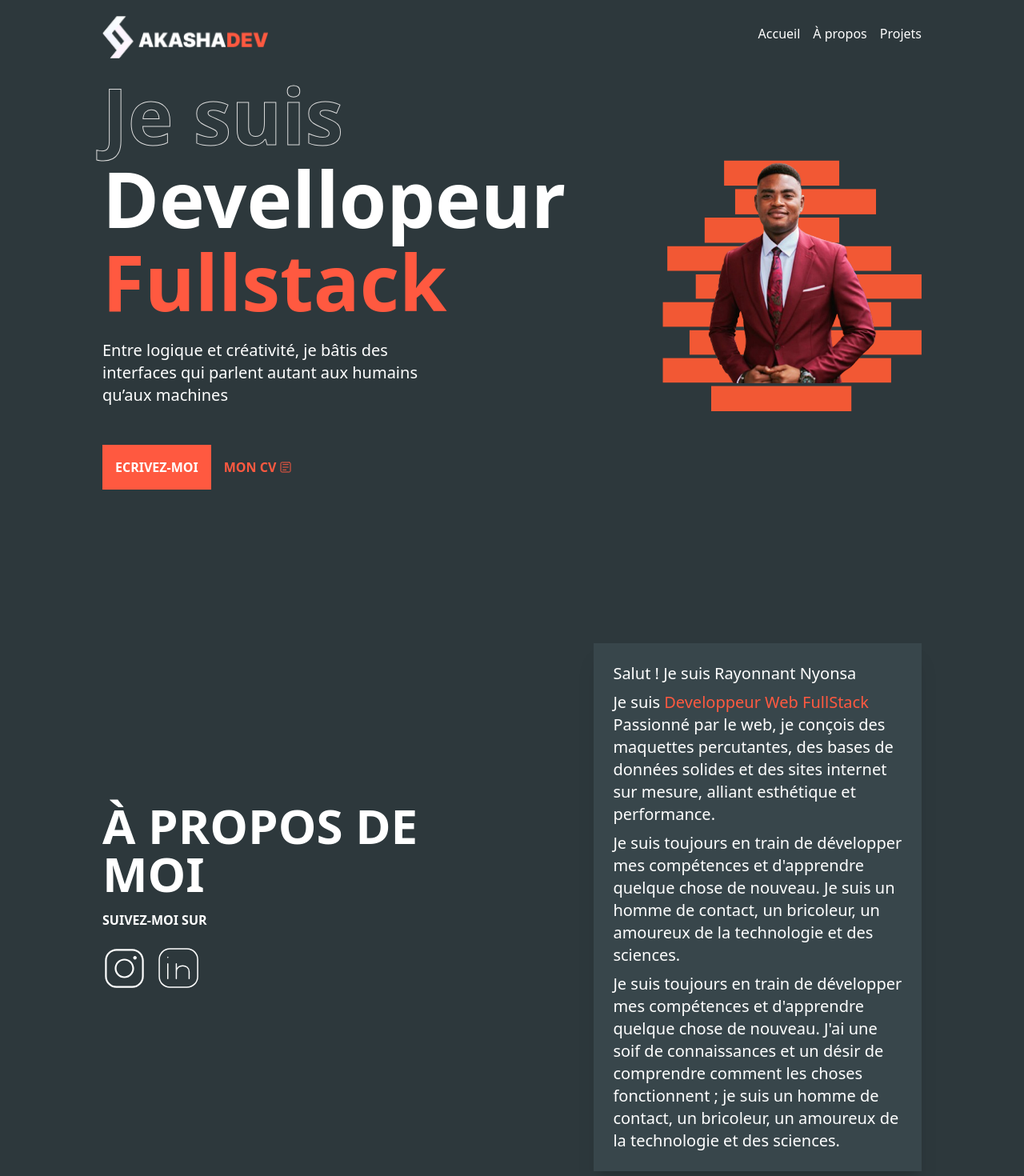
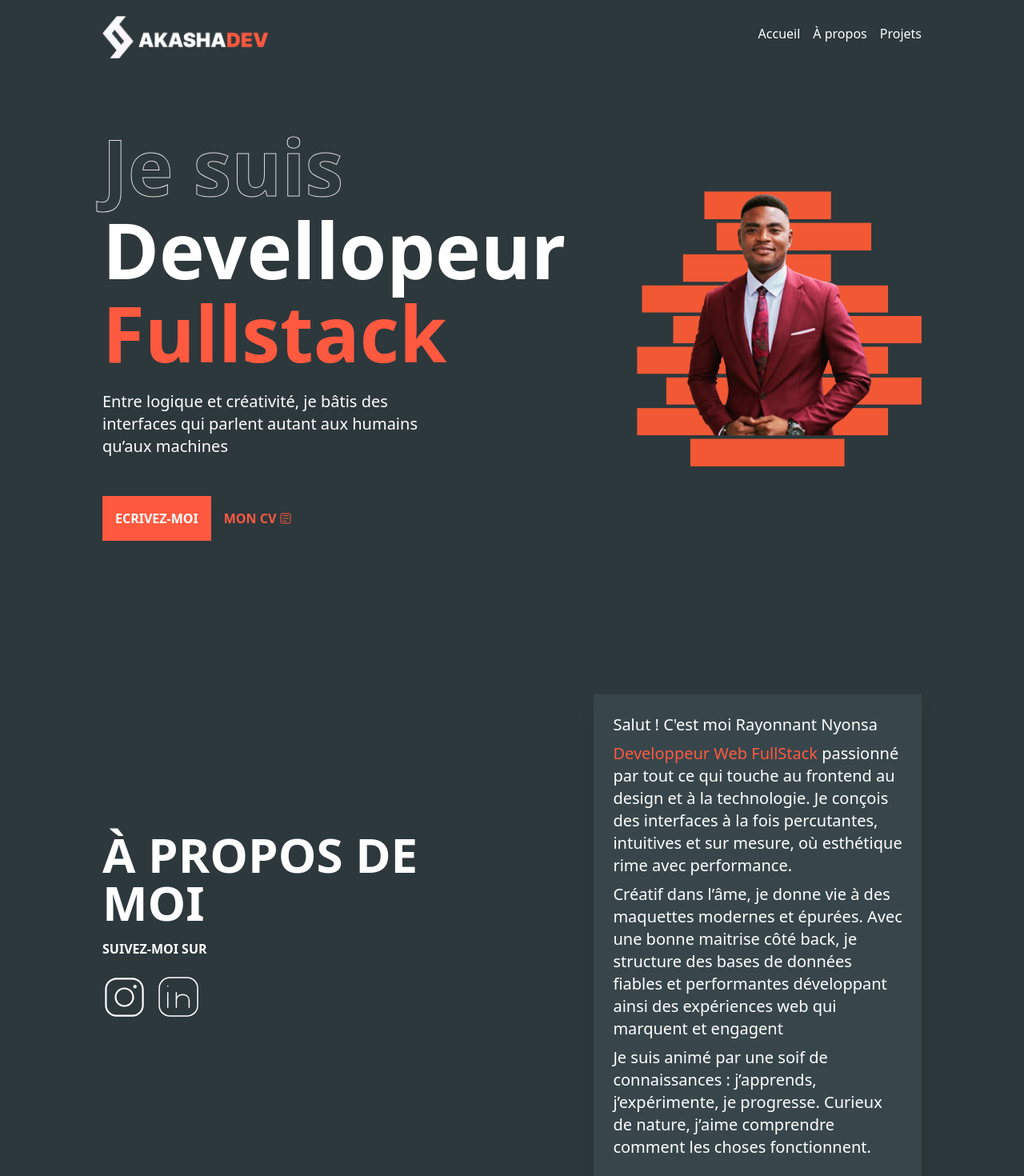
Before and after one commit to Rayonnantakasha/Rayonnant_portfolio_React, a React (Vite) app: page / in a window 1280 px wide. Shown: the top 1470 px of the page at 80% size. Built offline with nearby package versions, Linux system fonts and the light colour scheme.

Commit message:
Breaking change: add modification with form

```diff
--- a/src/components/About.tsx
+++ b/src/components/About.tsx
@@ -21,14 +21,13 @@ function About() {
                 </div>
             </div>
               <div className="bg-[#38464B] lg:text-start lg:w-[40%] w-full lg:p-6 p-2 shadow-xl backdrop-opacity-60">
-                 <p className="lg:text-xl text-lg pb-2">Salut ! Je suis  Rayonnant  Nyonsa</p>
-                 <p className="lg:text-xl text-lg w-full lg:w-md pb-2">Je suis <span className="text-[#ff5940]">Developpeur Web FullStack</span> Passionné par le web, je conçois des maquettes percutantes, des bases de données solides et des sites internet sur mesure, alliant esthétique et performance.</p>
-                 <p className="lg:text-xl text-lg w-full lg:w-md pb-2">Je suis toujours en train de développer mes compétences et d'apprendre quelque chose de nouveau. Je suis un homme de contact, un bricoleur, un amoureux de la technologie et des sciences.</p>
+                 <p className="lg:text-xl text-lg pb-2">Salut ! C'est moi Rayonnant  Nyonsa</p>
+                 <p className="lg:text-xl text-lg w-full lg:w-md pb-2"><span className="text-[#ff5940]">Developpeur Web FullStack</span> passionné par tout ce qui touche au frontend au design et à la technologie. Je conçois des interfaces à la fois percutantes, intuitives et sur mesure, où esthétique rime avec performance.</p>
+                 <p className="lg:text-xl text-lg w-full lg:w-md pb-2">Créatif dans l’âme, je donne vie à des maquettes modernes et épurées. Avec une bonne maitrise côté back, je structure des bases de données fiables et performantes développant ainsi des expériences web qui marquent et engagent</p>
                  <p className="lg:text-xl text-lg w-full lg:w-md">
-                  Je suis toujours en train de développer mes compétences et d'apprendre quelque chose de nouveau.
-                  J'ai une soif de connaissances et un désir de comprendre comment les choses fonctionnent ;
-                  je suis un homme de contact, un bricoleur, un amoureux de la technologie et des sciences.
-                </p>
+                 Je suis animé par une soif de connaissances : j’apprends, j’expérimente, je progresse.
+                 Curieux de nature, j’aime comprendre comment les choses fonctionnent.
+                 </p>
               </div>
             </div>
         </section>
--- a/src/components/Form.tsx
+++ b/src/components/Form.tsx
@@ -49,8 +49,8 @@ function Form() {
     return (
         <section id='form'>
            <div className={`container mx-auto px-6 ${visible ? 'visible' : ''}`}>
-             <h2 className="lg:text-6xl text-2xl font-bold mb-4 text-center">Envoyez un message !</h2>
-             <p className="text-center text-gray-200 mb-12">Vous avez une question ou une proposition, ou vous souhaitez simplement <br/> dire bonjour ? Allez-y</p>
+             <h2 className="lg:text-6xl text-2xl font-bold mb-6 text-center">Commandez un site Web</h2>
+             <p className="text-center text-gray-200 mb-12">Transformez votre vision en réalité numérique. Décrivez votre projet ci-dessous, <br />et je vous aiderai à créer un site Web époustouflant et fonctionnel. </p>
 
           <form id="contact-form" className="max-w-3xl mx-auto pt-8" onSubmit={handleSubmit}>
            <div className="grid grid-cols-1 md:grid-cols-2 gap-8 mb-8">
@@ -65,7 +65,7 @@ function Form() {
         </div>
         <div className="mb-8">
             <label className="block text-gray-200 text-base font-semibold mb-2">VOTRE MESSAGE</label>
-             <textarea name="message" placeholder="Écrivez votre message" rows={4} className="input-field w-full font-semibold py-2 text-white text-base" value={formData.message} onChange={handleChange} required></textarea>
+             <textarea name="message" placeholder="Détails du Projet (Décrivez votre idée, vos fonctionnalités souhaitées, et tout ce que nous devrions savoir)" rows={4} className="input-field w-full font-semibold py-2 text-white text-base" value={formData.message} onChange={handleChange} required></textarea>
         </div>
           <button type="submit" className="w-full bg-[#ff5940] hover:bg-orange-800 transition duration-300 ease-in-out font-bold text-white py-3">ENVOYEZ VOTRE MESSAGE</button>
 
--- a/src/components/HeroSection.tsx
+++ b/src/components/HeroSection.tsx
@@ -6,7 +6,7 @@ function HeroSection() {
     return (
     <section className={`fade-in ${visible ? 'visible' : ''}`}>
        <div className="flex flex-col lg:flex-row items-center justify-between px-6 lg:px-32">
-         <div className='text-center lg:text-left flex flex-col items-center lg:items-start'>
+         <div className='text-center lg:text-left flex flex-col lg:pt-16 items-center lg:items-start'>
             <h2 className="card lg:text-8xl pb-2 text-5xl md:text-6xl text-outline-white font-black">Je suis</h2>
             <h2 className="card lg:text-8xl pb-2 text-5xl md:text-6xl font-black">Devellopeur</h2>
             <h2 className="card lg:text-8xl pb-2 text-5xl md:text-6xl font-black text-[#ff5940]">Fullstack</h2>
@@ -28,7 +28,7 @@ function HeroSection() {
          </div>
          </div>
         <div>
-            <img src={monProfil} alt="monProfil" width="500" height="500" className="mx-auto block pb-16" />
+            <img src={monProfil} alt="monProfil" width="500" height="500" className="mx-auto block pt-12" />
         </div>
        </div>
 
```
Also changed, not shown: src/assets/monProfil.png.
